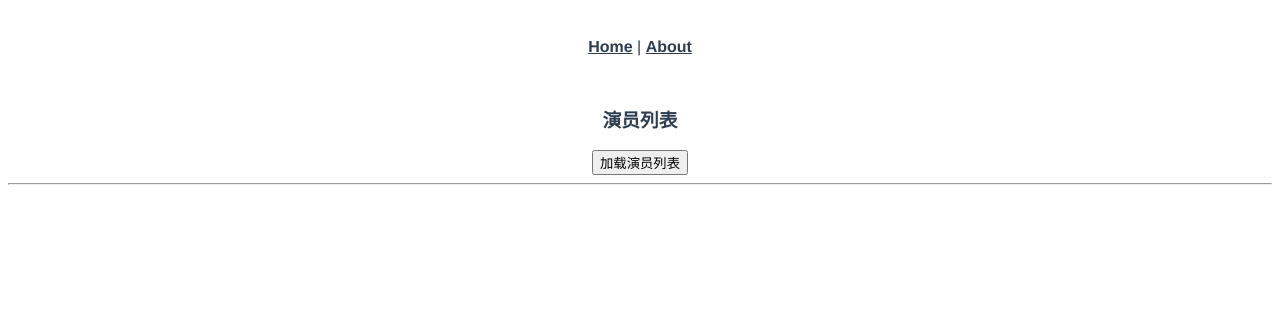
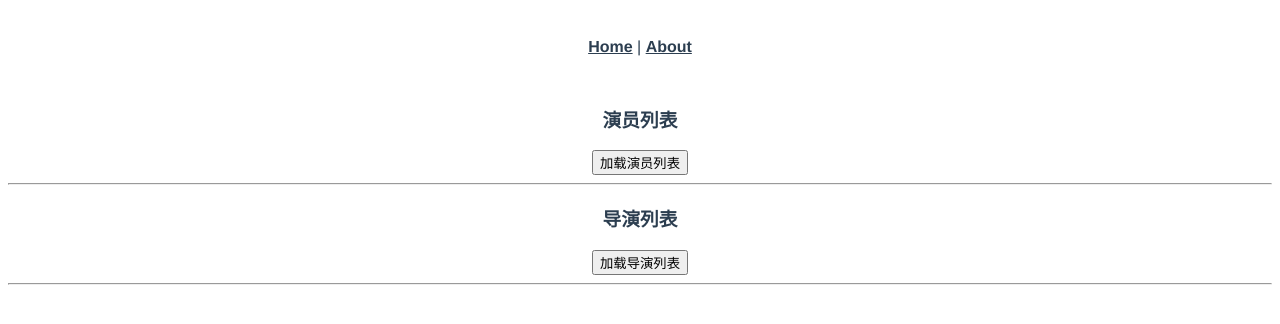
Before and after one commit to MrChen8496/code2302, a Vue app in the folder day02/demo/vue-project/: page /actors in a window 1280 px wide. Shown: the top 324 px of the page. Built offline with nearby package versions, Linux system fonts and the light colour scheme.

Commit message:
2023年5月31日14:52:57 - 加载导演列表

```diff
--- a/day02/demo/vue-project/src/views/Actors.vue
+++ b/day02/demo/vue-project/src/views/Actors.vue
@@ -4,7 +4,6 @@
     <h3>演员列表</h3>
     <button @click="listActors">加载演员列表</button>
     <hr>
-
     <!-- 加载演员列表项 -->
     <div
       class="person"
@@ -12,6 +11,17 @@
       :key="item.id">
       <img :src="item.actor_avatar" alt="">
       <span>{{item.actor_name}}</span>
+    </div>
+
+    <h3>导演列表</h3>
+    <button @click="listDirectors">加载导演列表</button>
+    <hr>
+    <div
+      class="person"
+      v-for="item in directors"
+      :key="item.id">
+      <img :src="item.director_avatar" alt="">
+      <span>{{item.director_name}}</span>
     </div>
 
   </div>
@@ -25,13 +35,26 @@
       return {
         // 保存所有的演员 [{id:1, actor_name:'', actor_avatar:''}]
         actors: [],
+        // 保存所有导演
+        directors: [],
       }
     },
     methods: {
+      /** 加载导演列表 */
+      listDirectors(){
+        let url = "https://web.codeboy.com/bmdapi/movie-directors"
+        let params = {page:1, pagesize:10}
+        myaxios.get(url, params).then(res=>{
+          console.log('导演列表', res)
+          // res.data.data 中保存了导演数组
+          this.directors = res.data.data
+        })
+      },
+
       /** 加载演员列表 */
       listActors() {
         let url = "https://web.codeboy.com/bmdapi/movie-actors"
-        let params = {page:1, pagesize:100}
+        let params = {page:1, pagesize:10}
         myaxios.get(url, params).then(res=>{
           console.log('演员列表', res)
           // res.data.data 中保存了演员数组
@@ -55,6 +78,10 @@
   }
   span {
     font-size: 0.9em;
+    display: block;
+    overflow: hidden;
+    white-space: nowrap;
+    text-overflow: ellipsis;
   }
 }
 </style>
```
Also changed, not shown: 1 other file (tests, documents, lock files or other folders).
